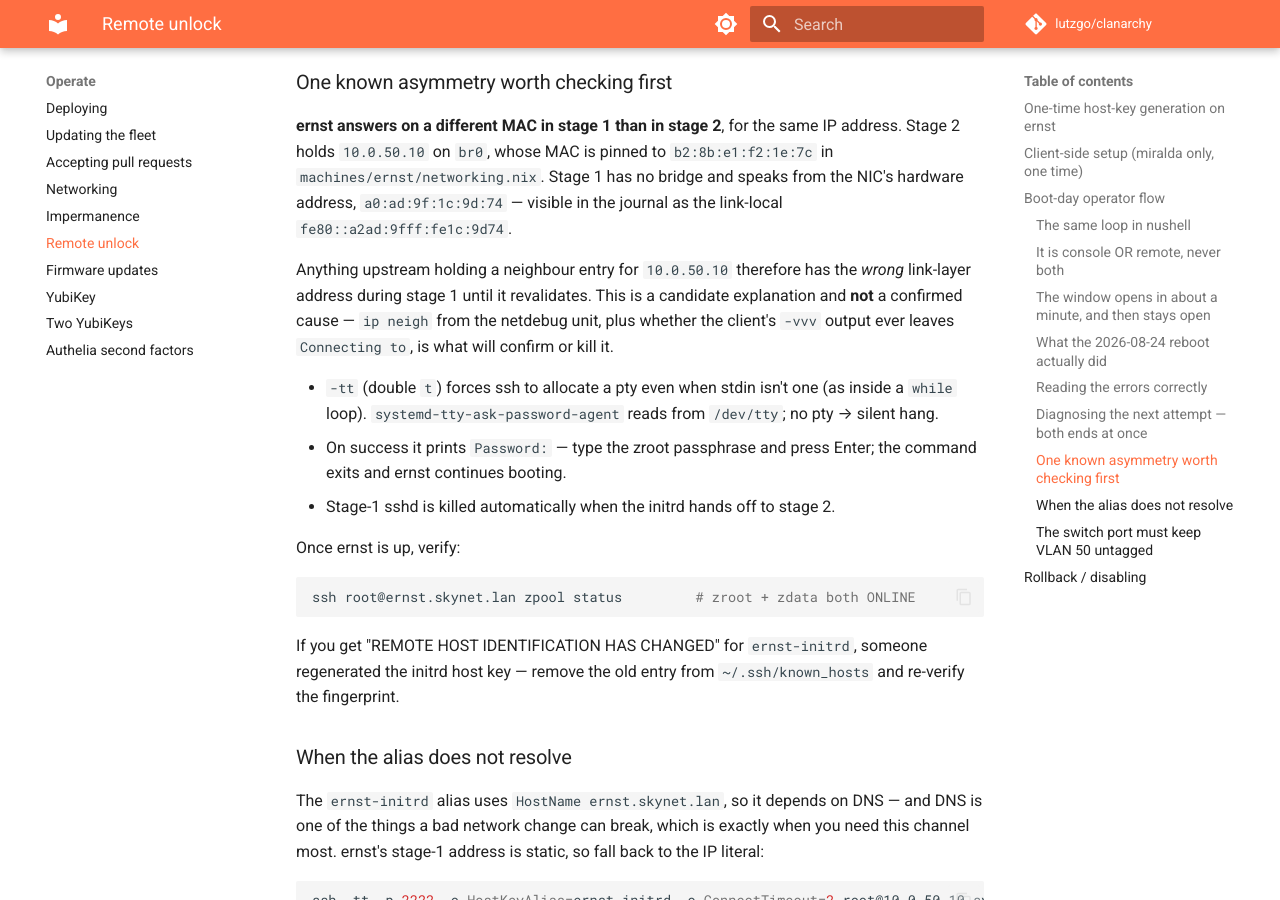
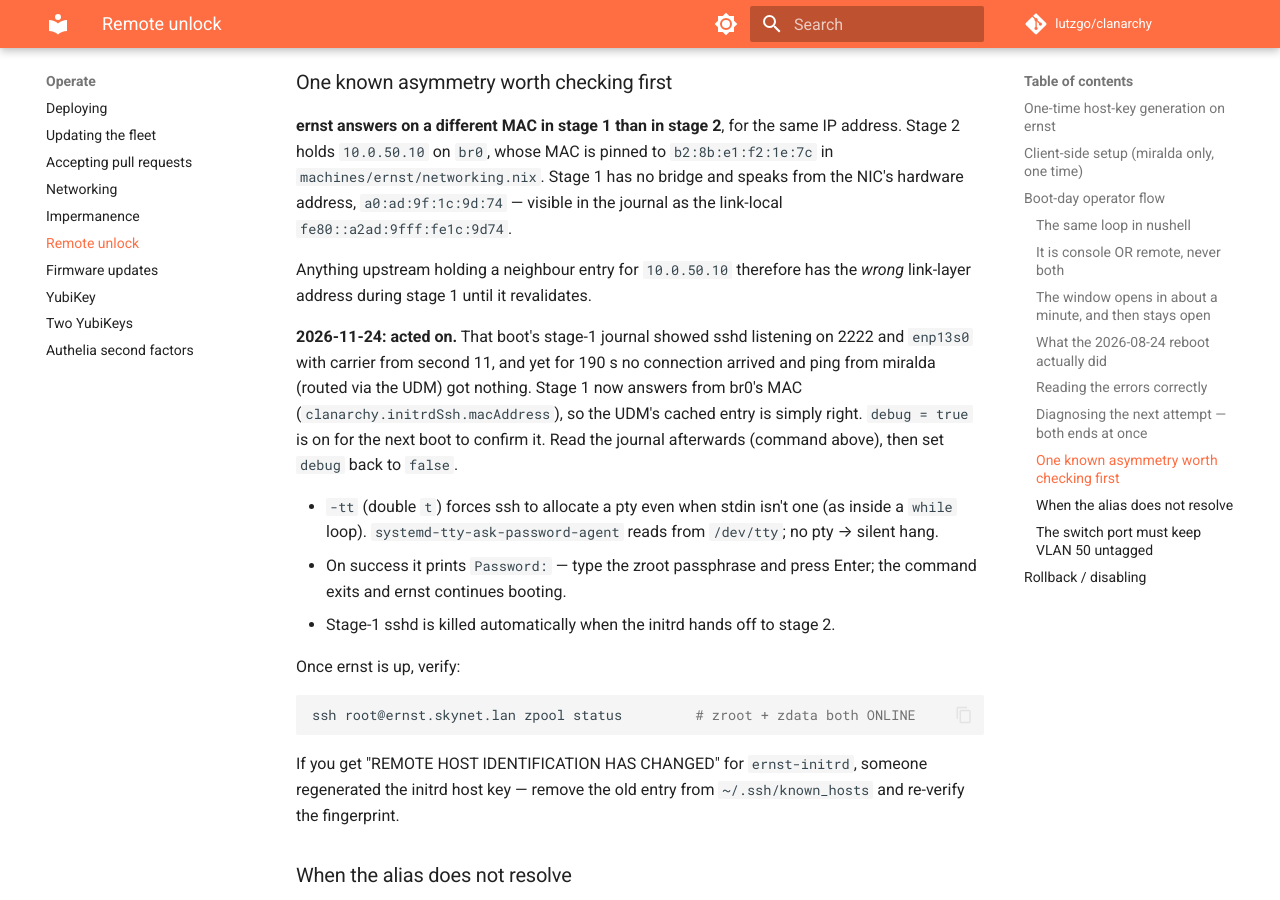
Before and after one commit to lutzgo/clanarchy, an MkDocs documentation site: the page built from docs/guides/remote-unlock.md, in a window 1280 px wide and 900 px high, scrolled down 6050 px. Built offline with MkDocs 1.6.1 and Material for MkDocs 9.7.7, drawn with Linux system fonts in a browser that asks for light colours; comment, search, counter and statistics services are not loaded; some of the changed text lies outside the part shown.

Commit message:
fix(ernst): stage-1 answers from br0's MAC so remote unlock gets packets (#490)
Remote unlock has never worked on ernst. The 2026-11-24 boot's stage-1
journal shows sshd listening on 2222 and enp13s0 with carrier from second
11, yet for 190 s no connection arrived and ping from miralda (routed via
the UDM) failed. The UDM caches 10.0.50.10 at br0's pinned MAC
(b2:8b:e1:f2:1e:7c); stage 1 has no bridge and answered from enp13s0's own
a0:ad:9f:1c:9d:74.

New option clanarchy.initrdSsh.macAddress sets [Link] MACAddress on the
initrd network unit; ernst sets it to br0's MAC. debug = true for one
verification boot (guide says to turn it off afterwards).

check: all five OK.


Claude-Session: https://claude.ai/code/session_01W3g8SQ2UgJsKP7RgWqp5Mt

Co-authored-by: Claude Opus 5.5 <noreply@anthropic.com>

```diff
--- a/docs/guides/remote-unlock.md
+++ b/docs/guides/remote-unlock.md
@@ -223,7 +223,7 @@ matching zdata import is a boot that stopped in stage 1.
   first minute it is worth investigating rather than waiting out.
 - **`No route to host`** means the machine is down or mid-POST. Normal, briefly.
 
-**Remote unlock has still never been completed on ernst.** The channel has been
+**Remote unlock has still never been completed on ernst** (as of 2026-11-24; see the MAC fix below). The channel has been
 observed to come up correctly — sshd listening, interface configured — but no
 reboot has yet been unlocked through it, and the 2026-08-24 attempt failed from
 the client side while stage-1 sshd sat there logging nothing.
@@ -285,10 +285,14 @@ and speaks from the NIC's hardware address, `a0:ad:9f:1c:9d:74` — visible in
 the journal as the link-local `fe80::a2ad:9fff:fe1c:9d74`.
 
 Anything upstream holding a neighbour entry for `10.0.50.10` therefore has the
-*wrong* link-layer address during stage 1 until it revalidates. This is a
-candidate explanation and **not** a confirmed cause — `ip neigh` from the
-netdebug unit, plus whether the client's `-vvv` output ever leaves
-`Connecting to`, is what will confirm or kill it.
+*wrong* link-layer address during stage 1 until it revalidates.
+
+**2026-11-24: acted on.** That boot's stage-1 journal showed sshd listening on
+2222 and `enp13s0` with carrier from second 11, and yet for 190 s no connection
+arrived and ping from miralda (routed via the UDM) got nothing. Stage 1 now
+answers from br0's MAC (`clanarchy.initrdSsh.macAddress`), so the UDM's cached
+entry is simply right. `debug = true` is on for the next boot to confirm it.
+Read the journal afterwards (command above), then set `debug` back to `false`.
 
 - `-tt` (double `t`) forces ssh to allocate a pty even when stdin
   isn't one (as inside a `while` loop).
```
Also changed, not shown: 2 other files.
